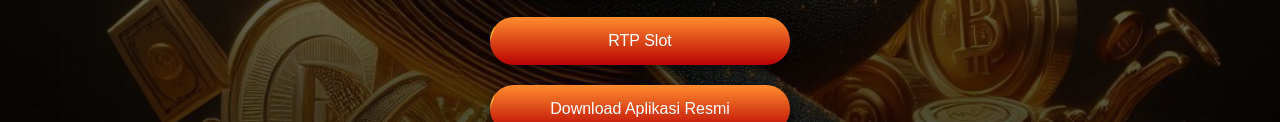
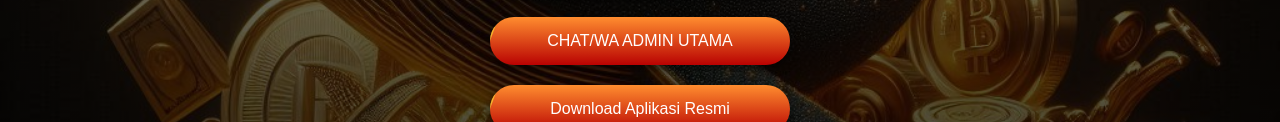
Before and after one commit to suigom/pawangjp, a plain HTML site: page index.html in a window 1280 px wide. Shown: the part 489-611 px from the top of the page. Drawn offline with Linux system fonts and the light colour scheme.

Commit message:
Update index.html
Change button to WA

```diff
--- a/index.html
+++ b/index.html
@@ -176,7 +176,7 @@
     <div class="button-container">
         <div class="button"><a href="https://sorty.bio/u1mvI" target="_blank">Login</a></div>
         <div class="button"><a href="https://sorty.bio/u1mvI" target="_blank">Daftar Member</a></div>
-        <div class="button"><a href="https://rtpslotlatoto82563.com/" target="_blank">RTP Slot</a></div>
+        <div class="button"><a href="https://sorty.bio/RxH5A" target="_blank">CHAT/WA ADMIN UTAMA</a></div>
         <div class="button"><a href="https://sorty.bio/u1mvI" target="_blank">Download Aplikasi Resmi</a></div>
     </div>
 
```
